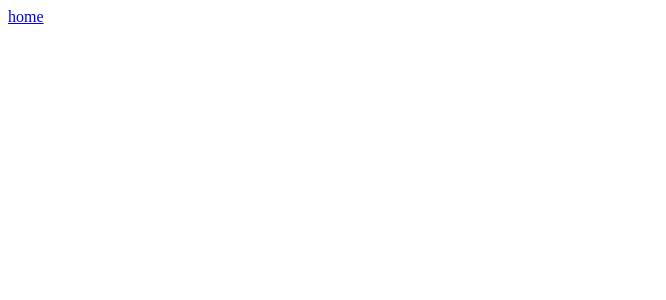
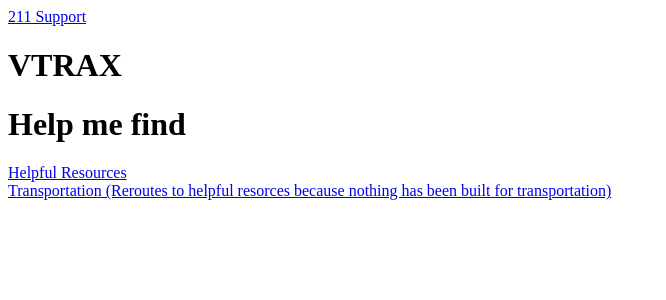
Before and after one commit to camsys/onclick-lynx-ui, an Angular app: page /Landing in a window 1280 px wide. Before the commit this address led to /. Shown: the top 300 px of the page, without its empty margins (0-666 px from the left). Built offline with nearby package versions, Linux system fonts and the light colour scheme.

Commit message:
Added an initial landing page. It needs to be styled. But helps work through the flow currently designed.

```diff
--- a/src/app/211_services/211_service_categories/categories-for-211.component.html
+++ b/src/app/211_services/211_service_categories/categories-for-211.component.html
@@ -1,5 +1,5 @@
 <h1 class="nav_title_class">{{title}}</h1>
-  <!--<div> TODO ADD SEARCH </div>-->
+  <!--TODO include search option-->
   <ul class="categroies_for_211" >
     <li *ngFor="let category of categories"
         [class.selected]="category === selected_category"
--- a/src/app/app-routing.module.ts
+++ b/src/app/app-routing.module.ts
@@ -7,14 +7,16 @@ import { RouterModule, Routes } from '@angular/router';
 import {CategoriesFor211Component}          from './211_services/211_service_categories/categories-for-211.component';
 import {SubcategoriesFor211Component}       from './211_services/211_service_subcategories/subcategories-for-211.component';
 import {SubcategoryLinksFor211Component}    from './211_services/211_service_subcategory_links/subcategory-links-for-211.component';
-import {MatchListsFor211Component}    from './211_services/211_services_match_lists/match-lists-for-211.component';
+import {MatchListsFor211Component}          from './211_services/211_services_match_lists/match-lists-for-211.component';
+import {HelpMeFind}                         from "./help_me_find/help-me-find.component";
 
 const routes: Routes = [
-  { path: '', redirectTo: '/', pathMatch: 'full' },
+  { path: '', redirectTo: '/Landing', pathMatch: 'full' },
   { path: '211Categories',                    component: CategoriesFor211Component },
   { path: '211Subcategories/:Category_Name',  component: SubcategoriesFor211Component },
   { path: '211SubcategoryLinks/:Category_ID',  component: SubcategoryLinksFor211Component },
   { path: '211MatchLists/:name', component: MatchListsFor211Component },
+  { path: 'Landing', component: HelpMeFind}
 ];
 
 @NgModule({
--- a/src/app/app.component.html
+++ b/src/app/app.component.html
@@ -1,5 +1,4 @@
 <nav>
-  <a routerLink="/211Categories">home</a>
+  <a routerLink="/211Categories">211 Support</a>
 </nav>
-<!--TODO include search option-->
 <router-outlet></router-outlet>
--- a/src/app/app.module.ts
+++ b/src/app/app.module.ts
@@ -5,6 +5,7 @@ import { HttpModule }       from '@angular/http';
 
 import {AppRoutingModule}                   from './app-routing.module';
 import {AppComponent}                       from './app.component';
+import {HelpMeFind}                         from './help_me_find/help-me-find.component';
 import {CategoriesFor211Component}          from "./211_services/211_service_categories/categories-for-211.component";
 import {ReferNet211Service}                 from "./211_services/refer-net-211-services.service";
 import {SubcategoriesFor211Component}       from "./211_services/211_service_subcategories/subcategories-for-211.component";
@@ -25,6 +26,7 @@ import {Globals}                            from "./globals";
     SubcategoriesFor211Component,
     SubcategoryLinksFor211Component,
     MatchListsFor211Component,
+    HelpMeFind,
   ],
   providers: [ReferNet211Service, Globals],
   bootstrap: [AppComponent]
--- /dev/null
+++ b/src/app/help_me_find/help-me-find.component.html
@@ -0,0 +1,10 @@
+
+<h1>{{title}}</h1>
+<h1>Help me find</h1>
+
+<nav>
+  <a routerLink="/211Categories">Helpful Resources</a>
+</nav>
+<nav>
+  <a routerLink="/211Categories">Transportation (Reroutes to helpful resorces because nothing has been built for transportation)</a>
+</nav>
--- /dev/null
+++ b/src/app/help_me_find/help-me-find.component.ts
@@ -0,0 +1,14 @@
+import { Component } from '@angular/core';
+
+@Component({
+  selector: 'help-me-find',
+  templateUrl: './help-me-find.component.html',
+  styleUrls: ['../app.component.css']
+})
+
+export class HelpMeFind {
+  title = 'VTRAX';
+}
+/**
+ * Created by mmaranda on 6/23/17.
+ */
```
